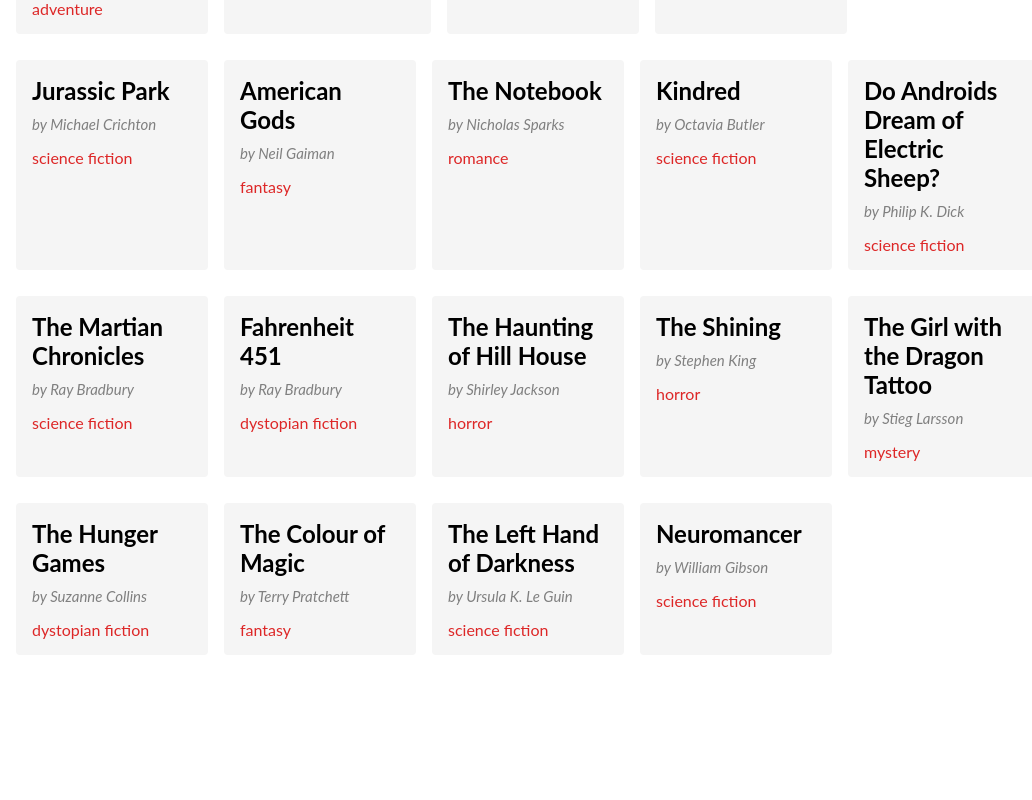
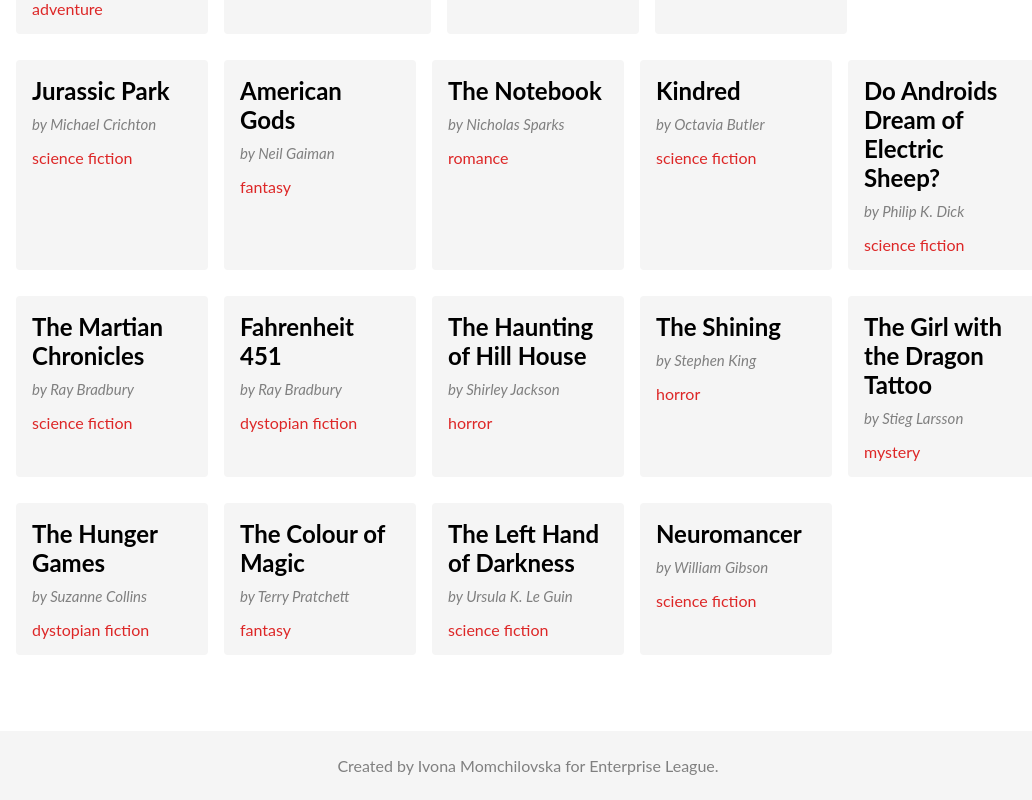
Before and after one commit to ivonamom/IvonaMomchilovska_FrontEndDeveloperAssignment, a React (Create React App) app: page / in a window 1280 px wide. Shown: the part 1481-2281 px from the top of the page, without its empty margins (112-1144 px from the left). Before the commit the page ends 2212 px from the top, so only its background shows below. Built offline with nearby package versions, Linux system fonts and the light colour scheme; data requests are answered from the project's data file.

Commit message:
Made footer

```diff
--- a/src/App.tsx
+++ b/src/App.tsx
@@ -6,6 +6,7 @@
 import { Filtered } from "./pages/Filtered/Filtered";
 import { Error } from "./pages/Error/Error";
 import { Header } from "components/Header/Header";
+import { Footer } from "components/Footer/Footer";
 
 function App() {
   return (
@@ -17,6 +18,7 @@
           <Route path={"/:query"} element={<Filtered />} />
           <Route path={"*"} element={<Error />} />
         </Routes>
+        <Footer />
       </div>
     </BookProvider>
   );
--- /dev/null
+++ b/src/components/Footer/Footer.css
@@ -0,0 +1,6 @@
+footer {
+  padding: 25px 10px;
+  background-color: #f5f5f5;
+  color: gray;
+  text-align: center;
+}
--- /dev/null
+++ b/src/components/Footer/Footer.tsx
@@ -0,0 +1,10 @@
+import React from "react";
+import "./Footer.css";
+
+export const Footer = () => {
+  return (
+    <footer>
+      <p>Created by Ivona Momchilovska for Enterprise League.</p>
+    </footer>
+  );
+};
```
